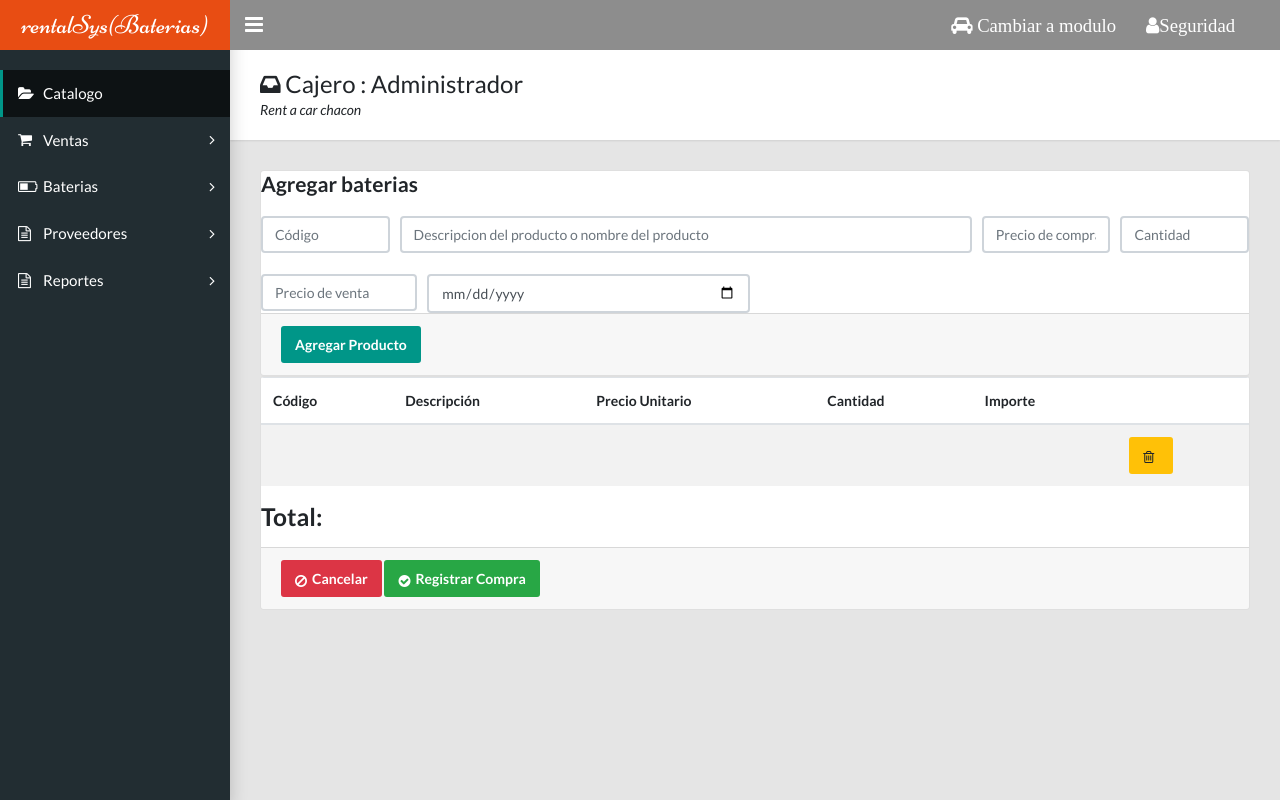
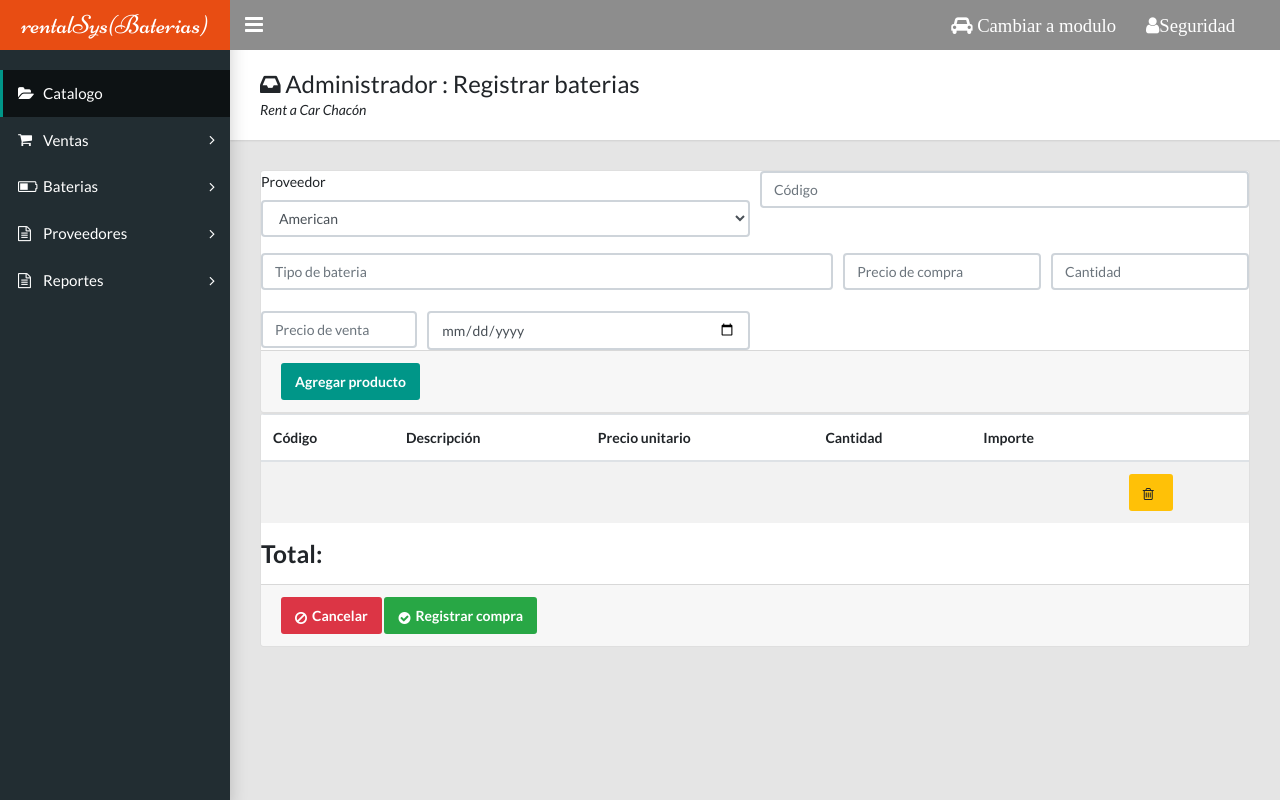
Before and after one commit to JHarvin/SIRA, a PHP site: page /Vistas/agregarProducto.php in a window 1280 px wide. Run offline with PHP 8.4, Linux system fonts and the light colour scheme; lists and menus that the app fills with data are empty.

Commit message:
baterias

```diff
--- /dev/null
+++ b/Controladores/ControladorRegistrarBaterias.php
@@ -0,0 +1 @@
+ControladorRegistrarBaterias.php
--- a/Modelos/ModeloProveedores.php
+++ b/Modelos/ModeloProveedores.php
@@ -6,16 +6,16 @@ class DatosProveedor extends Conexion
 
 	public function registroProveedorModel($datosProveedorModel,$tabla){
 
-<<<<<<< HEAD
+
 		  $stmt =Conexion::conectar()->prepare("INSERT INTO $tabla(nombre, telefono, email, direccion)
             VALUES (:nombre,:telefono,:email,:direccion)");
 
         $stmt->bindParam(":nombre",$datosProveedorModel["nombre"],PDO::PARAM_STR);
-=======
+
 		   $stmt =Conexion::conectar()->prepare("INSERT INTO $tabla(nombre, telefono, email,direccion) VALUES (:nombre,:telefono,:email,:direccion)");
 
 		$stmt->bindParam(":nombre",$datosProveedorModel["nombre"],PDO::PARAM_STR);
->>>>>>> 8623f709e6aaabb1a6a9d84d6c2fbed89e2714ef
+
         $stmt->bindParam(":telefono",$datosProveedorModel["telefono"],PDO::PARAM_STR);
         $stmt->bindParam(":email",$datosProveedorModel["email"],PDO::PARAM_STR);
         $stmt->bindParam(":direccion",$datosProveedorModel["direccion"],PDO::PARAM_STR);
--- /dev/null
+++ b/Modelos/ModeloRegistroBaterias.php
@@ -0,0 +1 @@
+ModeloRegistroBaterias.php
--- a/Vistas/agregarProducto.php
+++ b/Vistas/agregarProducto.php
@@ -1,7 +1,7 @@
  <!DOCTYPE html>
 <html lang="es">
  <head>
- <title>Inicio</title>
+ <title>Registro Baterias</title>
     <meta charset="utf-8">
     <meta http-equiv="X-UA-Compatible" content="IE=edge">
     <meta name="viewport" content="width=device-width, initial-scale=1">
@@ -18,8 +18,8 @@
  <main class="app-content">
  <div class="app-title">
         <div>
-          <h1><i class="fa fa-inbox"></i> Cajero : Administrador</h1>
-          <p>Rent a car chacon</p>
+          <h1><i class="fa fa-inbox"></i> Administrador : Registrar baterias</h1>
+          <p>Rent a Car Chacón </p>
         </div>
         <ul class="app-breadcrumb breadcrumb">
 
@@ -29,17 +29,21 @@
 <div class="row">
        <div  class="col-md-12">
            <div class="card">
-          <div class="card-title">
-              <h4>Agregar baterias</h4>
-          </div>
+
          <form>
   <div class="form-row">
+         <div class="form-group col-md-6">
+      <label for="tipo">Proveedor</label>
+      <select name="tipo" id="tipo" class="form-control" required>
+          <option value="sedan">American</option>
 
+      </select>
+    </div>
     <div class="col">
       <input type="text" class="form-control" placeholder="Código">
     </div>
     <div class="col-7">
-      <input type="text" class="form-control" placeholder="Descripcion del producto o nombre del producto">
+      <input type="text" class="form-control" placeholder="Tipo de bateria">
     </div>
     <div class="col">
       <input type="text" class="form-control" placeholder="Precio de compra">
@@ -66,7 +70,7 @@
   </div>
 
    <div class="card-footer">
-       <button class="btn btn-primary">Agregar Producto</button>
+       <button class="btn btn-primary">Agregar producto</button>
 
    </div>
 
@@ -81,7 +85,7 @@
                 <tr>
                   <th>Código</th>
                   <th>Descripción</th>
-                   <th>Precio Unitario</th>
+                   <th>Precio unitario</th>
                   <th>Cantidad</th>
                   <th>Importe</th>
                   <th></th>
@@ -106,7 +110,7 @@
               <h3> <label>Total:</label></h3>
                <div class="card-footer">
                     <button class="btn btn-danger"><i class="fa fa-ban"></i>Cancelar</button>
-                     <button class="btn btn-success"><i class="fa fa-check-circle"></i>Registrar Compra</button>
+                     <button class="btn btn-success"><i class="fa fa-check-circle"></i>Registrar compra</button>
                </div>
            </div>
 
```
